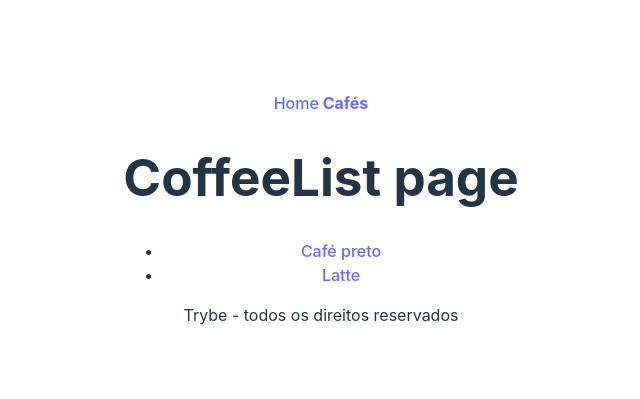
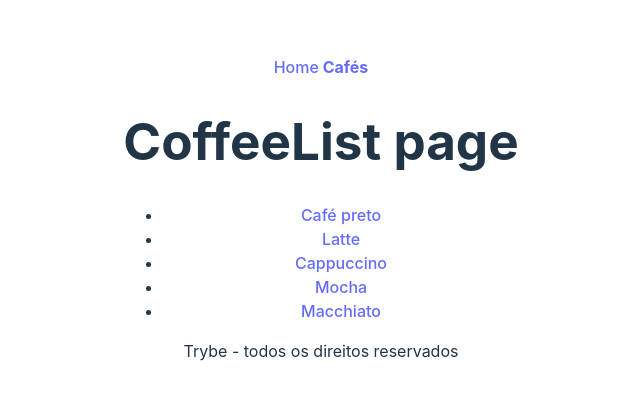
Before and after one commit to Emanuel-Marques/loja-cafes, a React (Vite) app: page /coffeeList in a window 1280 px wide. Shown: the part 191-590 px from the top of the page, without its empty margins (319-959 px from the left). Built offline with nearby package versions, Linux system fonts and the light colour scheme.

Commit message:
:sparkles: feat: Adicionar mais cafés e modificar o package.json

```diff
--- a/package.json
+++ b/package.json
@@ -4,7 +4,7 @@
   "version": "0.0.0",
   "type": "module",
   "scripts": {
-    "dev": "vite --open",
+    "dev": "vite --host",
     "build": "tsc && vite build",
     "lint": "eslint . --ext ts,tsx --report-unused-disable-directives --max-warnings 0",
     "preview": "vite preview"
--- a/src/data.ts
+++ b/src/data.ts
@@ -26,4 +26,39 @@ export const coffeeList = [
         'https://upload.wikimedia.org/wikipedia/commons/thumb/9/9f/Latte_at_Doppio_Ristretto_Chiang_Mai_01.jpg/509px-Latte_at_Doppio_Ristretto_Chiang_Mai_01.jpg',
       id: 2,
     },
+    {
+      title: 'Cappuccino',
+      slug: 'cappuccino',
+      description:
+        'O cappuccino é uma bebida de café italiana feita com uma dose de café espresso, leite vaporizado e espuma de leite. É conhecido por sua textura cremosa e sabor intenso.',
+      ingredients: ['Café espresso', 'Leite vaporizado', 'Espuma de leite'],
+      image:
+        'https://upload.wikimedia.org/wikipedia/commons/thumb/3/3f/Cappuccino_2.jpg/640px-Cappuccino_2.jpg',
+      id: 3,
+    },
+    {
+      title: 'Mocha',
+      slug: 'mocha',
+      description:
+        'O mocha é uma variação do cappuccino que inclui chocolate. É feito com café espresso, leite vaporizado, chocolate e espuma de leite.',
+      ingredients: [
+        'Café espresso',
+        'Leite vaporizado',
+        'Chocolate',
+        'Espuma de leite',
+      ],
+      image:
+        'https://upload.wikimedia.org/wikipedia/commons/thumb/4/4b/Mocha_coffee.jpg/640px-Mocha_coffee.jpg',
+      id: 4,
+    },
+    {
+      title: 'Macchiato',
+      slug: 'macchiato',
+      description:
+        'O macchiato é uma bebida de café italiana que significa "manchado". É feito com uma dose de café espresso e uma pequena quantidade de leite vaporizado ou espuma de leite.',
+      ingredients: ['Café espresso', 'Leite vaporizado ou espuma de leite'],
+      image:
+        'https://upload.wikimedia.org/wikipedia/commons/thumb/0/0c/Macchiato.jpg/640px-Macchiato.jpg',
+      id: 5,
+    },
   ];
--- a/src/pages/home/index.tsx
+++ b/src/pages/home/index.tsx
@@ -5,7 +5,7 @@ function Home() {
   const navigate = useNavigate();
 
   function handleClick(): void {
-    navigate('/coffeeList');
+    navigate("/coffeeList");
   }
 
   return (
@@ -15,9 +15,9 @@ function Home() {
       {/* <Link to="/coffeeList">
         <button>Conheça nossos produtos</button>
       </Link> */}
-      <button onClick={ handleClick } >Conheça nossos produtos</button>
+      <button onClick={handleClick}>Conheça nossos produtos</button>
     </>
-  )
+  );
 }
 
 export default Home;
```
